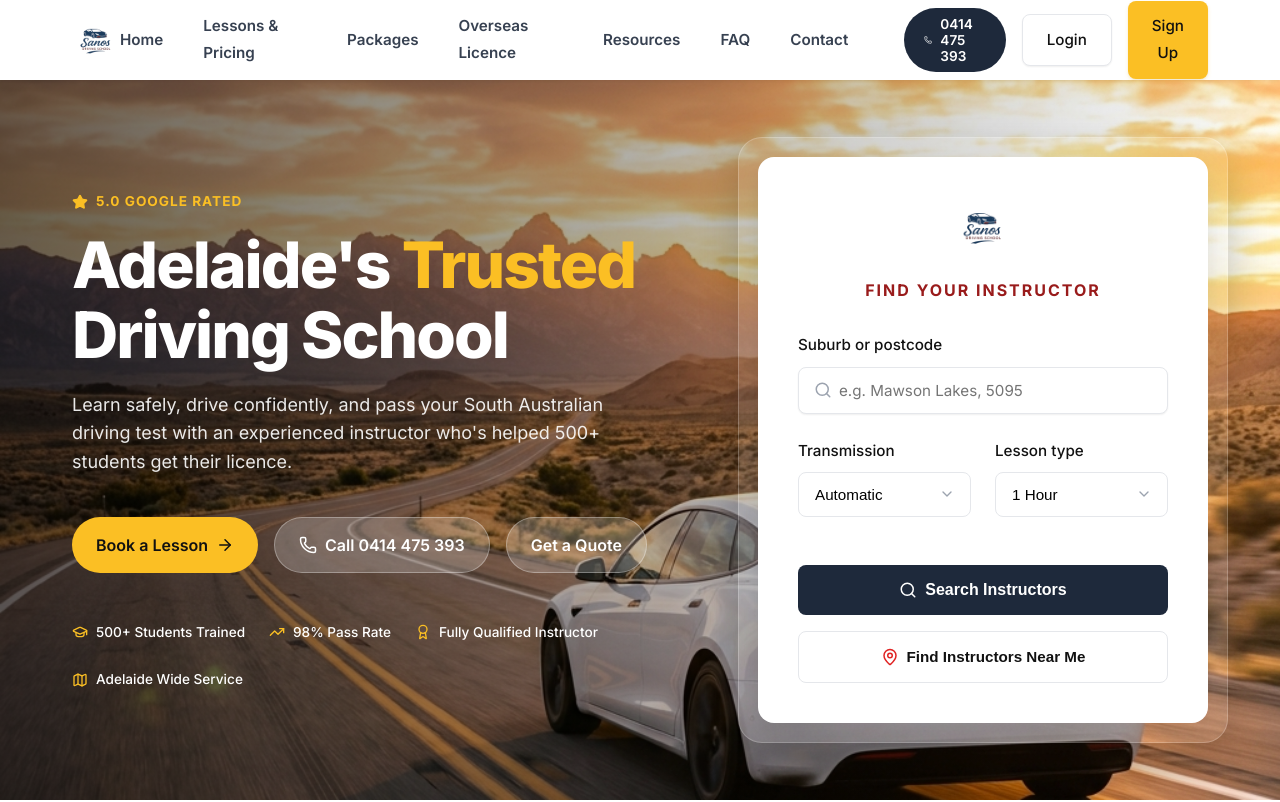
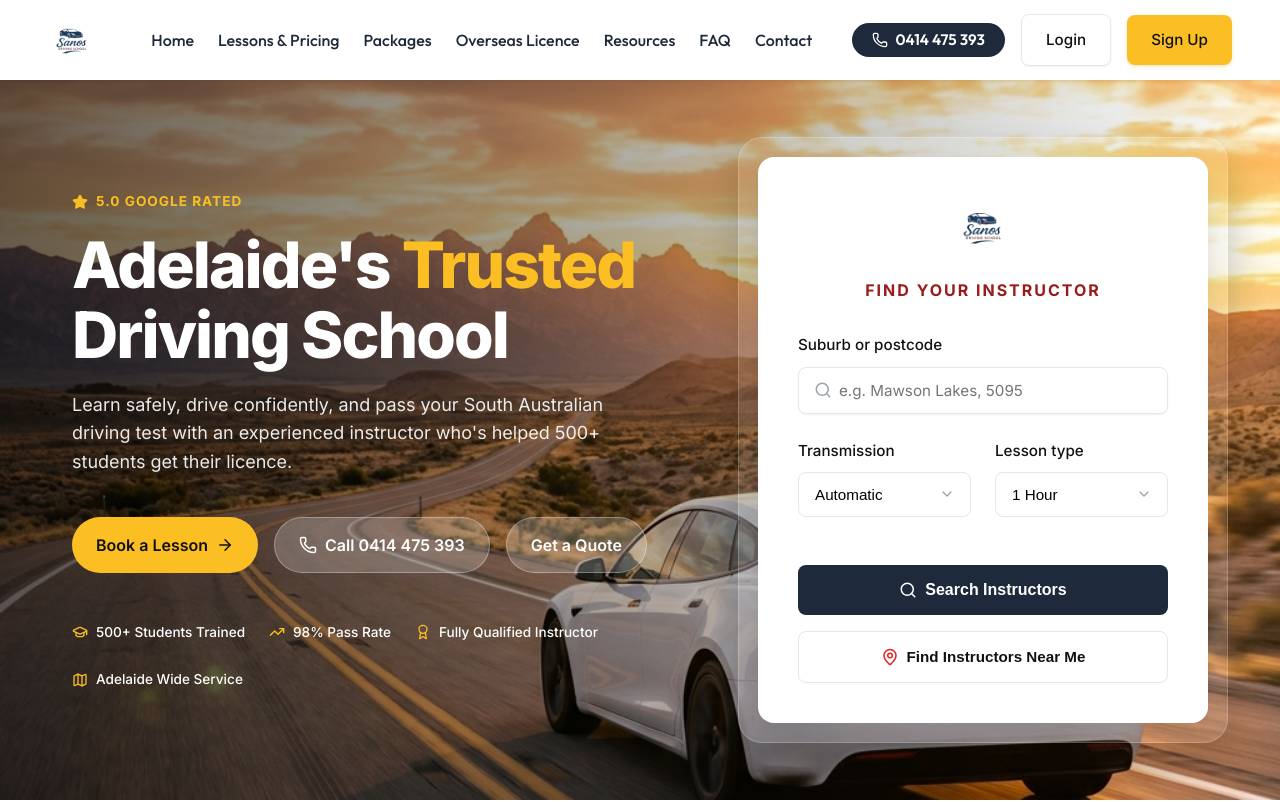
Before and after one commit to AryalRohan2004/drive, a React (Vite) app: page / in a window 1280 px wide. Shown: the top 802 px of the page. Built offline with nearby package versions, Linux system fonts and the light colour scheme.

Commit message:
updated nav bar desgin

```diff
--- a/src/components/Header.css
+++ b/src/components/Header.css
@@ -1,4 +1,7 @@
+@import url('https://fonts.googleapis.com/css2?family=Outfit:wght@400;500;600;700&display=swap');
+
 .header {
+  font-family: 'Outfit', sans-serif;
   background-color: rgba(255, 255, 255, 0.95);
   position: sticky;
   top: 0;
@@ -11,6 +14,8 @@
   align-items: center;
   justify-content: space-between;
   height: 80px;
+  padding: 0 3rem;
+  max-width: 100%;
 }
 
 .logo {
@@ -32,15 +37,26 @@
 .nav {
   display: flex;
   align-items: center;
-  gap: 2.5rem;
+  justify-content: space-between;
+  flex: 1;
+  margin-left: 2rem;
+}
+
+.nav-links {
+  display: flex;
+  align-items: center;
+  gap: 1.5rem;
+  justify-content: center;
+  flex: 1;
 }
 
 .nav-link {
-  font-weight: 600;
-  color: #374151;
-  font-size: 0.95rem;
+  font-weight: 500;
+  color: #1e293b;
+  font-size: 1rem;
   transition: color var(--transition-fast);
   position: relative;
+  white-space: nowrap;
 }
 
 .nav-link:hover {
@@ -84,9 +100,10 @@
   border-radius: 2rem;
   font-weight: 600;
   text-decoration: none;
-  font-size: 0.85rem;
+  font-size: 0.95rem;
   line-height: 1.2;
   transition: background-color 0.2s;
+  white-space: nowrap;
 }
 
 .btn-phone-header:hover {
@@ -129,6 +146,10 @@
 }
 
 @media (max-width: 992px) {
+  .header-container {
+    padding: 0 1.5rem;
+  }
+
   .mobile-toggle {
     display: block;
   }
@@ -146,10 +167,18 @@
     transition: clip-path 0.4s ease-in-out;
     gap: 1.5rem;
     border-top: 1px solid var(--border-color);
+    margin-left: 0;
   }
 
   .nav.nav-open {
     clip-path: circle(150% at top right);
+  }
+
+  .nav-links {
+    display: flex;
+    flex-direction: column;
+    width: 100%;
+    gap: 1.5rem;
   }
 
   .nav-link::after {
--- a/src/components/Header.jsx
+++ b/src/components/Header.jsx
@@ -8,12 +8,13 @@ const Header = () => {
 
   return (
     <header className="header">
-      <div className="container header-container">
+      <div className="header-container">
         <Link to="/" className="logo">
           <img src="/newLogo.png" alt="SANOS Driving School Logo" className="logo-image" />
         </Link>
 
         <nav className={`nav ${isOpen ? 'nav-open' : ''}`}>
+          <div className="nav-links">
             <Link to="/" className="nav-link" onClick={() => setIsOpen(false)}>Home</Link>
             <Link to="/pricing" className="nav-link" onClick={() => setIsOpen(false)}>Lessons & Pricing</Link>
             <Link to="/packages" className="nav-link" onClick={() => setIsOpen(false)}>Packages</Link>
@@ -21,6 +22,7 @@ const Header = () => {
             <Link to="/resources" className="nav-link" onClick={() => setIsOpen(false)}>Resources</Link>
             <Link to="/faq" className="nav-link" onClick={() => setIsOpen(false)}>FAQ</Link>
             <Link to="/contact" className="nav-link" onClick={() => setIsOpen(false)}>Contact</Link>
+          </div>
           <div className="nav-actions">
             <a href="tel:0414475393" className="btn-phone-header">
               <Phone size={16} /> 0414 475 393
--- a/src/index.css
+++ b/src/index.css
@@ -40,7 +40,7 @@
 }
 
 html, body {
-  overflow-x: hidden;
+  overflow-x: clip;
   max-width: 100vw;
 }
 
```
Lines whose indentation alone changed are shown as unchanged.
